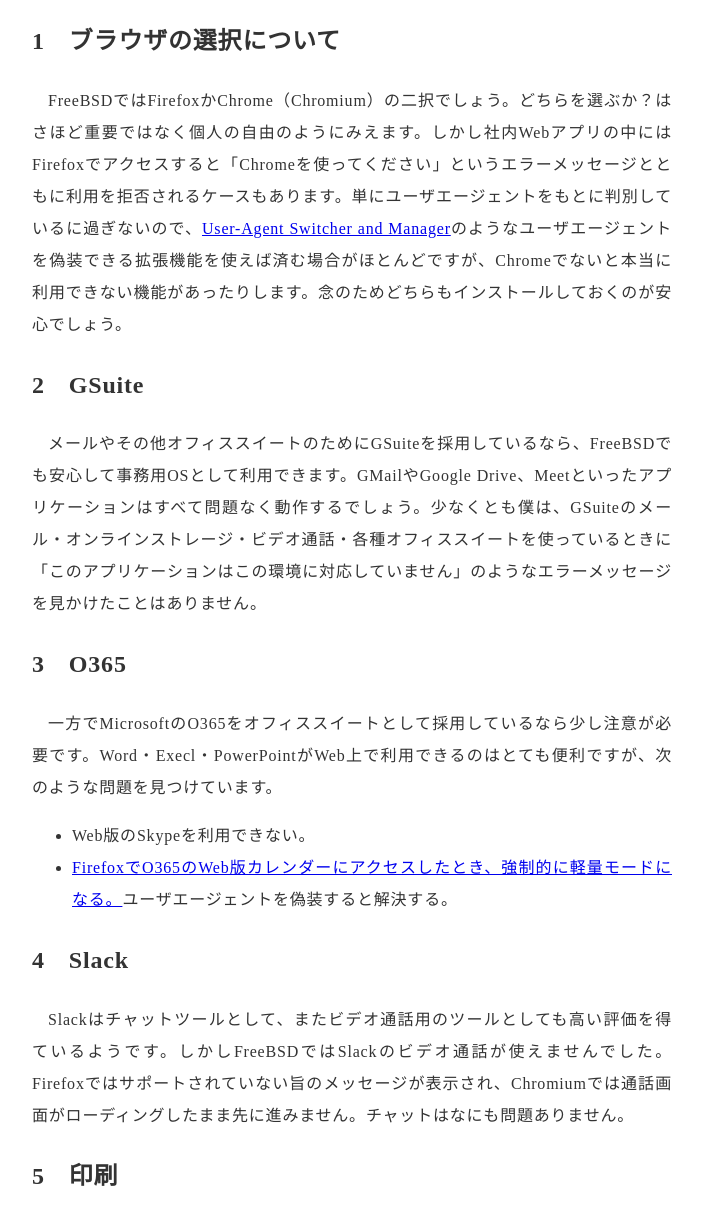
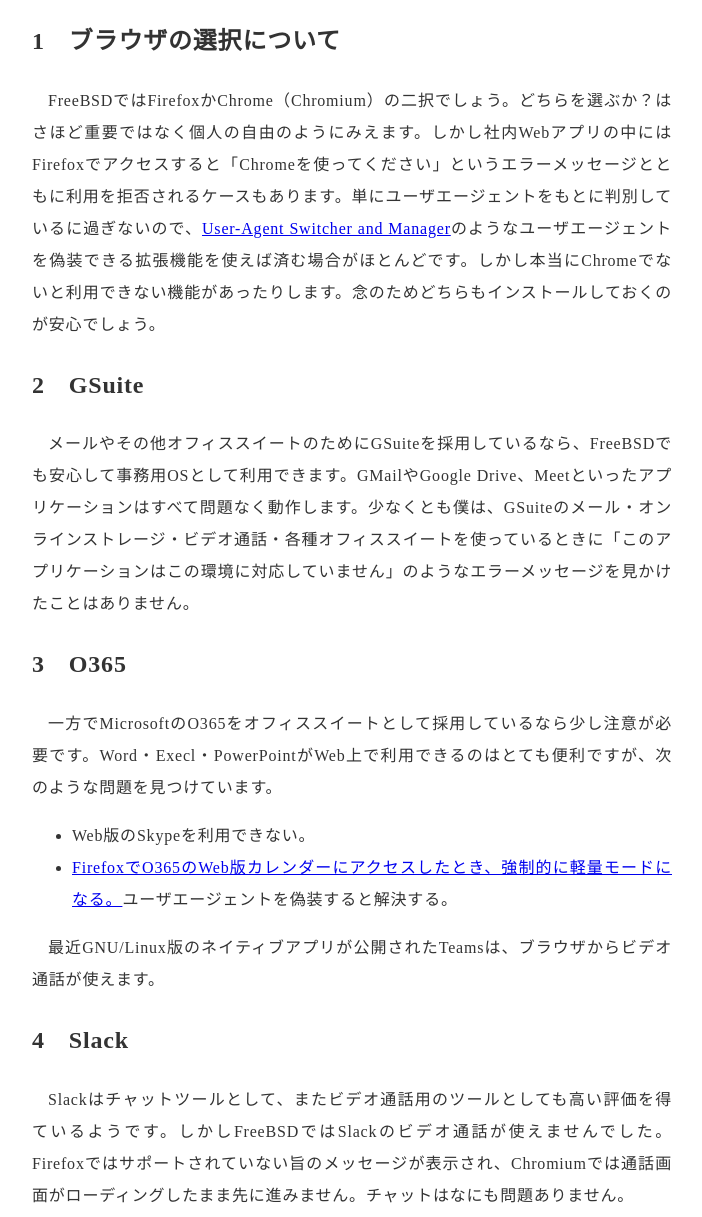
Before and after one commit to user340/www, a website: page freebsd/office.html in a window 1280 px wide. Shown: the part 685-1902 px from the top of the page, without its empty margins (288-990 px from the left). Drawn offline with Linux system fonts and the light colour scheme.

Commit message:
about teams

```diff
--- a/freebsd/office.html
+++ b/freebsd/office.html
@@ -23,10 +23,10 @@
 </ol>
 
 <h2 id="browser">ブラウザの選択について</h2>
-<p>FreeBSDではFirefoxかChrome（Chromium）の二択でしょう。どちらを選ぶか？はさほど重要ではなく個人の自由のようにみえます。しかし社内Webアプリの中にはFirefoxでアクセスすると「Chromeを使ってください」というエラーメッセージとともに利用を拒否されるケースもあります。単にユーザエージェントをもとに判別しているに過ぎないので、<a href="https://addons.mozilla.org/ja/firefox/addon/user-agent-string-switcher/">User-Agent Switcher and Manager</a>のようなユーザエージェントを偽装できる拡張機能を使えば済む場合がほとんどですが、Chromeでないと本当に利用できない機能があったりします。念のためどちらもインストールしておくのが安心でしょう。</p>
+<p>FreeBSDではFirefoxかChrome（Chromium）の二択でしょう。どちらを選ぶか？はさほど重要ではなく個人の自由のようにみえます。しかし社内Webアプリの中にはFirefoxでアクセスすると「Chromeを使ってください」というエラーメッセージとともに利用を拒否されるケースもあります。単にユーザエージェントをもとに判別しているに過ぎないので、<a href="https://addons.mozilla.org/ja/firefox/addon/user-agent-string-switcher/">User-Agent Switcher and Manager</a>のようなユーザエージェントを偽装できる拡張機能を使えば済む場合がほとんどです。しかし本当にChromeでないと利用できない機能があったりします。念のためどちらもインストールしておくのが安心でしょう。</p>
 
 <h2 id="#gsuite">GSuite</h2>
-<p>メールやその他オフィススイートのためにGSuiteを採用しているなら、FreeBSDでも安心して事務用OSとして利用できます。GMailやGoogle Drive、Meetといったアプリケーションはすべて問題なく動作するでしょう。少なくとも僕は、GSuiteのメール・オンラインストレージ・ビデオ通話・各種オフィススイートを使っているときに「このアプリケーションはこの環境に対応していません」のようなエラーメッセージを見かけたことはありません。</p>
+<p>メールやその他オフィススイートのためにGSuiteを採用しているなら、FreeBSDでも安心して事務用OSとして利用できます。GMailやGoogle Drive、Meetといったアプリケーションはすべて問題なく動作します。少なくとも僕は、GSuiteのメール・オンラインストレージ・ビデオ通話・各種オフィススイートを使っているときに「このアプリケーションはこの環境に対応していません」のようなエラーメッセージを見かけたことはありません。</p>
 
 <h2 id="#o365">O365</h2>
 <p>一方でMicrosoftのO365をオフィススイートとして採用しているなら少し注意が必要です。Word・Execl・PowerPointがWeb上で利用できるのはとても便利ですが、次のような問題を見つけています。</p>
@@ -36,6 +36,8 @@
 <li><a href="https://outlook.uservoice.com/forums/907141/suggestions/36851050">FirefoxでO365のWeb版カレンダーにアクセスしたとき、強制的に軽量モードになる。</a>ユーザエージェントを偽装すると解決する。</li>
 </ul>
 
+<p>最近GNU/Linux版のネイティブアプリが公開されたTeamsは、ブラウザからビデオ通話が使えます。</p>
+
 <h2 id="#slack">Slack</h2>
 <p>Slackはチャットツールとして、またビデオ通話用のツールとしても高い評価を得ているようです。しかしFreeBSDではSlackのビデオ通話が使えませんでした。Firefoxではサポートされていない旨のメッセージが表示され、Chromiumでは通話画面がローディングしたまま先に進みません。チャットはなにも問題ありません。</p>
 
@@ -43,7 +45,7 @@
 <p>印刷は特に経費精算をするときに使いますが、ドライバや実行すべきコマンドがいっさい分かっていないのでFreeBSDからなにかを印刷したためしがありません。いつも会社支給のノートPCから印刷してしまいます。</p>
 
 <h2 id="conclution">おわりに</h2>
-<p>まだ一社しか経験しておらず、何十年も会社づとめしているわけではないのでまだ踏んでいない罠があるかもしれません。むしろ、いまは上述したことさえ気をつけていれば快適に事務作業ができるという意味でもあります。特にGSuiteは（提供元のふるまいはともかく）どんな環境でもブラウザさえあればだいたい動きます。デスクトップOSが統一されていないような組織で特に優れているサービスだと言えるでしょう。</p>
+<p>まだ一社しか経験しておらず、何十年も会社づとめしているわけではないのでまだ踏んでいない罠があるかもしれません。むしろ、いまは上述したことさえ気をつけていれば快適に事務作業ができるという意味でもあります。特にGSuiteは（提供元のふるまいはともかく）どんな環境でもブラウザさえあればだいたい動きます。デスクトップOSが統一されていないような組織で特に優れているサービスです。</p>
 
 <hr>
 <footer><div style="text-align:center;padding-top:2em;padding-bottom:2em;"><a rel="license" href="https://creativecommons.org/publicdomain/zero/1.0/"><img src="https://i.creativecommons.org/p/zero/1.0/88x31.png" alt="CC0" /></a></div><p>To the extent possible under law, <a href="mailto:uki@e-yuuki.org">Yuuki Enomoto</a> has waived all copyright and related or neighboring rights to e-yuuki.org. This work is published from: Japan.</p></footer></article></body></html>
```
